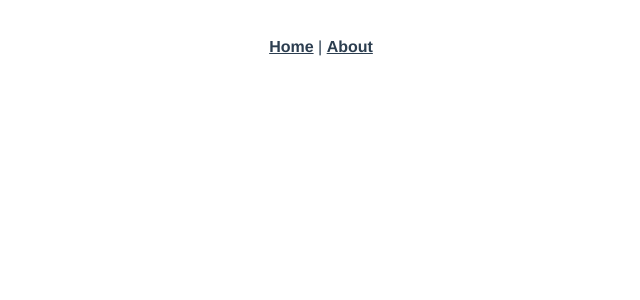
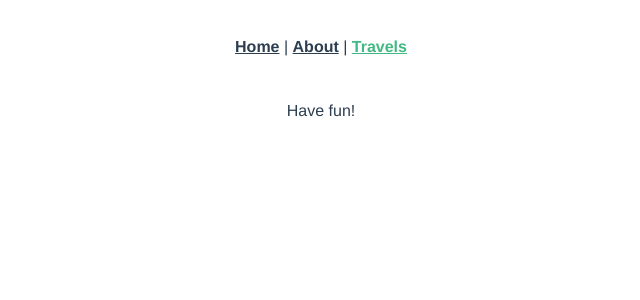
Before and after one commit to mengchu35/vue_router, a Vue app: page /travels in a window 1280 px wide. Shown: the top 300 px of the page, without its empty margins (319-959 px from the left). Built offline with nearby package versions, Linux system fonts and the light colour scheme.

Commit message:
[practice2] add tab (travels)

```diff
--- a/src/App.vue
+++ b/src/App.vue
@@ -2,7 +2,8 @@
   <div id="app">
     <div id="nav">
       <router-link to="/">Home</router-link> |
-      <router-link to="/about">About</router-link>
+      <router-link to="/about">About</router-link> |
+      <router-link to="/travels">Travels</router-link>
     </div>
     <router-view/>
   </div>
--- a/src/router/index.js
+++ b/src/router/index.js
@@ -1,6 +1,7 @@
 import Vue from 'vue'
 import VueRouter from 'vue-router'
 import Home from '../views/Home.vue'
+import Travels from '../views/Travels.vue'
 
 Vue.use(VueRouter)
 
@@ -19,6 +20,11 @@ const routes = [
     component: function () {
       return import(/* webpackChunkName: "about" */ '../views/About.vue')
     }
+  },
+  {
+    path: '/travels',
+    name: 'Travels',
+    component: Travels
   }
 ]
 
--- /dev/null
+++ b/src/views/Travels.vue
@@ -0,0 +1,11 @@
+<template>
+  <div>
+    <p>Have fun!</p>
+  </div>
+</template>
+
+<script>
+export default {
+  name: 'Travels',
+}
+</script>
```
